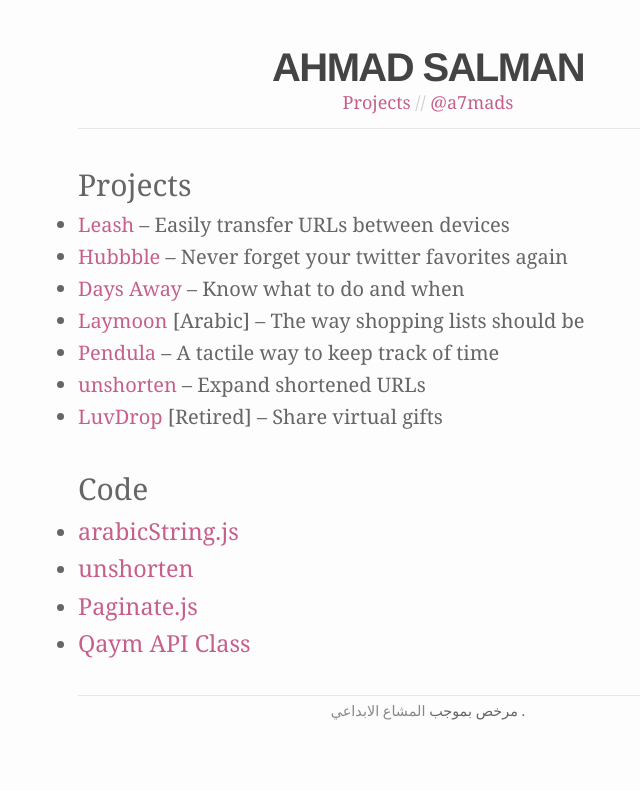
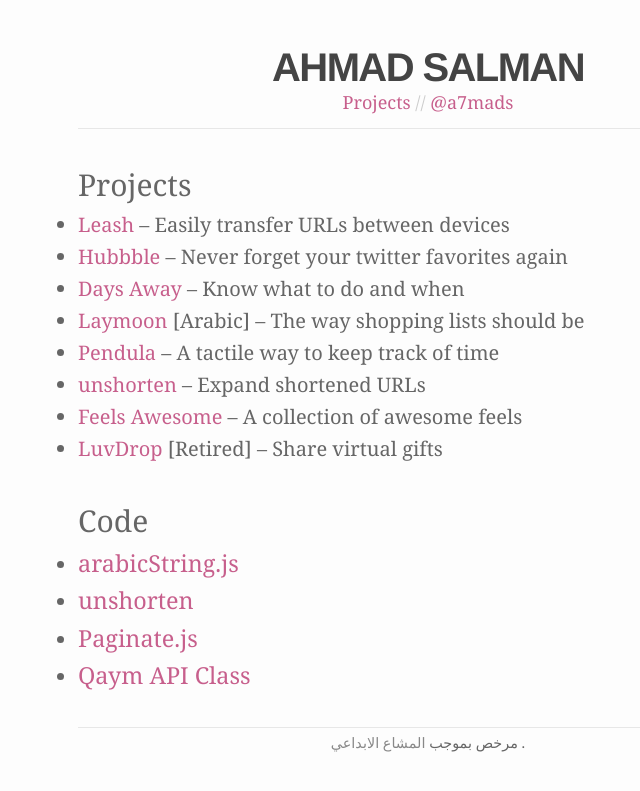
Before and after one commit to githubber/ahmads.github.com, a Jekyll site: the page built from projects/index.md, in a window 1280 px wide. Shown: the top 791 px of the page, without its empty margins (275-915 px from the left). Built offline with Jekyll 4.4.1, drawn with Linux system fonts in a browser that asks for light colours; some web fonts are replaced; Markdown is read by kramdown in place of the engine named in the settings.

Commit message:
/projects

```diff
--- a/projects/index.md
+++ b/projects/index.md
@@ -12,6 +12,7 @@
 * [Laymoon](https://itunes.apple.com/us/app/lymwn-qaymt-mqady-w-tswq/id670554449?mt=8) [Arabic] – The way shopping lists should be
 * [Pendula](https://itunes.apple.com/us/app/unshorten/id547680908?mt=8) – A tactile way to keep track of time
 * [unshorten](https://itunes.apple.com/us/app/unshorten/id547680908?mt=8) – Expand shortened URLs
+* [Feels Awesome](http://feelsawesome.as.sa) – A collection of awesome feels
 * [LuvDrop](http://luvdrop.me) [Retired] – Share virtual gifts
 
 ##Code
```
